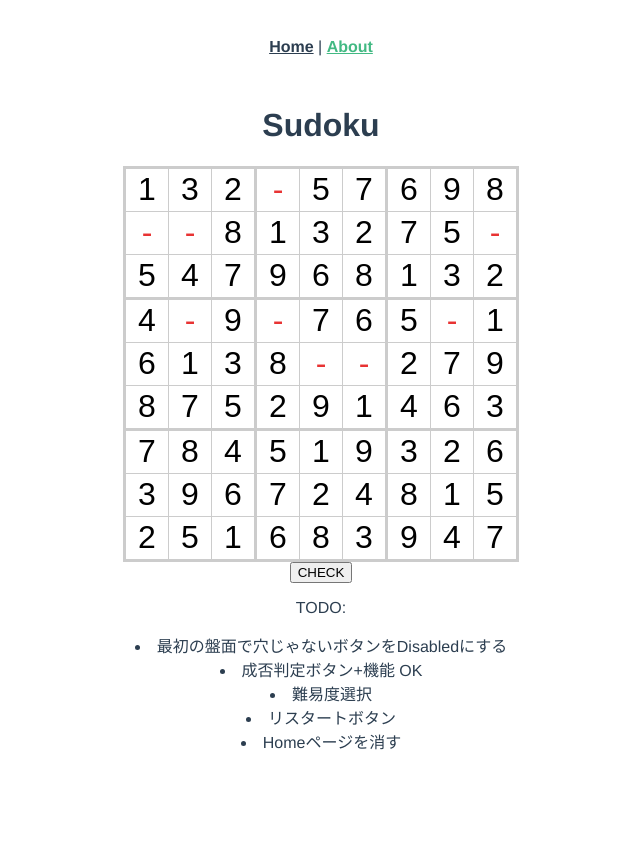
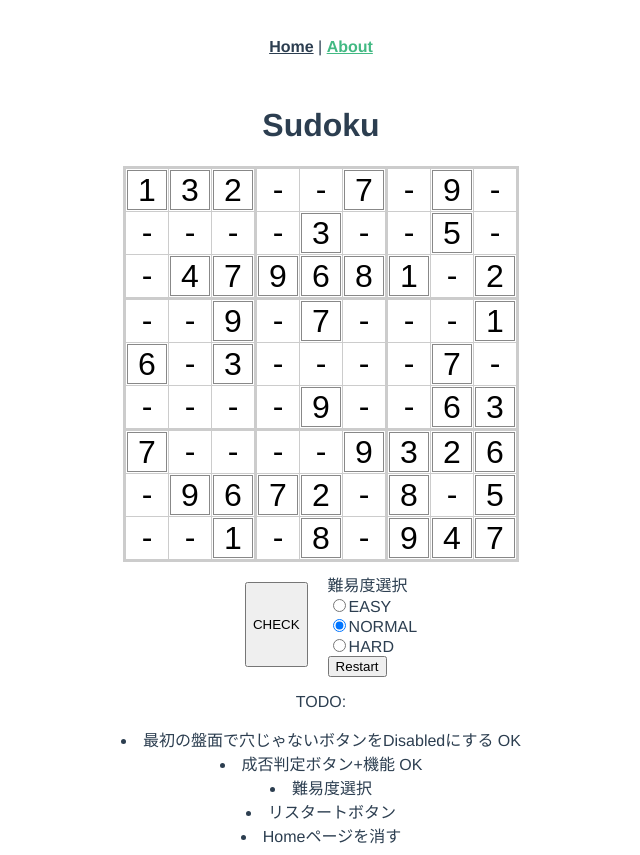
Before and after one commit to iichanize/sudoku_vue3, a Vue app in the folder vueApp/vue-sample/: page /about in a window 1280 px wide. Shown: the whole page, without its empty margins (319-959 px from the left). Before the commit the page ends 800 px from the top, so only its background shows below. Built offline with nearby package versions, Linux system fonts and the light colour scheme.

Commit message:
難易度選択とリセット機能追加

```diff
--- /dev/null
+++ b/vueApp/vue-sample/src/components/HoleNum.ts
@@ -0,0 +1,5 @@
+export const HoleNum: { [key: string]: number } = {
+  EASY: 40,
+  NORMAL: 55,
+  HARD: 70,
+};
--- /dev/null
+++ b/vueApp/vue-sample/src/components/LevelSwitch.vue
@@ -0,0 +1,55 @@
+<template>
+  <div class="levelSelect">
+    <span>難易度選択</span>
+    <br />
+    <input
+      type="radio"
+      id="level1"
+      value="EASY"
+      name="level"
+      v-model="gameLevel"
+    />
+    <label for="level1">EASY</label>
+    <br />
+    <input
+      type="radio"
+      id="level2"
+      value="NORMAL"
+      name="level"
+      v-model="gameLevel"
+    />
+    <label for="level2">NORMAL</label>
+    <br />
+    <input
+      type="radio"
+      id="level3"
+      value="HARD"
+      name="level"
+      v-model="gameLevel"
+    />
+    <label for="level3">HARD</label>
+    <br />
+    <button @click="restart">Restart</button>
+  </div>
+</template>
+
+<script setup lang="ts">
+  import { LevelStore, ResetStore } from "@/store/LevelStore";
+  import { ref, watch } from "vue";
+
+  const levelStore = LevelStore();
+  const resetStore = ResetStore();
+  const gameLevel = ref("NORMAL");
+  const restart = () => {
+    resetStore.update();
+  };
+  watch(gameLevel, () => {
+    levelStore.update(gameLevel.value);
+  });
+</script>
+
+<style>
+  .levelSelect {
+    text-align-last: start;
+  }
+</style>
--- a/vueApp/vue-sample/src/components/Sudoku.vue
+++ b/vueApp/vue-sample/src/components/Sudoku.vue
@@ -19,10 +19,11 @@
   </table>
 </template>
 <script lang="ts">
-  import { defineComponent, onMounted, ref } from "vue";
+  import { computed, defineComponent, onMounted, ref } from "vue";
   import { SudokuSolver } from "./SudokuSolver";
   import { correctFieldStore } from "@/store/CorrectFieldStore";
   import { fieldStore } from "@/store/FieldStore";
+  import { LevelStore } from "@/store/LevelStore";
 
   export default defineComponent({
     name: "HelloWorld",
@@ -32,6 +33,7 @@
     setup(props, ctx) {
       const correctStore = correctFieldStore();
       const nowStore = fieldStore();
+      const levelStore = LevelStore();
       let field = ref([
         ["-", "-", "-", "-", "-", "-", "-", "-", "-"],
         ["-", "-", "-", "-", "-", "-", "-", "-", "-"],
@@ -64,24 +66,26 @@
       const initField = () => {
         field.value = solver.initField(field.value);
       };
-      const openRandomSquare = () => {
-        field.value = solver.openRandomSquare(field.value);
+      const openRandomSquare = (level: string) => {
+        field.value = solver.openRandomSquare(field.value, level);
       };
       const lockField = () => {
         for (let i = 0; i < 9; i++) {
           for (let j = 0; j < 9; j++) {
             if (nowStore.getField[i][j] == "-") {
               const dom = document.getElementById(buttonId(i, j));
-              console.log(i, j, dom);
               if (dom) dom.removeAttribute("disabled");
             }
           }
         }
       };
-      initField();
-      correctStore.update(JSON.parse(JSON.stringify(field.value)));
-      openRandomSquare();
-      nowStore.update(JSON.parse(JSON.stringify(field.value)));
+      const resetField = () => {
+        initField();
+        correctStore.update(JSON.parse(JSON.stringify(field.value)));
+        openRandomSquare(levelStore.getLevel);
+        nowStore.update(JSON.parse(JSON.stringify(field.value)));
+      };
+      resetField();
       onMounted(() => {
         lockField();
       });
@@ -92,6 +96,7 @@
         field,
         initField,
         openRandomSquare,
+        resetField,
       };
     },
   });
@@ -118,7 +123,6 @@
     font-size: 32px;
     background-color: white;
     cursor: pointer;
-    color: rgb(232, 51, 51);
   }
   button[id^="button"]:hover {
     background-color: #ccc;
@@ -127,6 +131,7 @@
     background-color: #aaa;
   }
   button[id^="button"]:disabled {
+    border: 1px solid #888;
     color: black;
   }
 
--- a/vueApp/vue-sample/src/components/SudokuSolver.ts
+++ b/vueApp/vue-sample/src/components/SudokuSolver.ts
@@ -1,4 +1,6 @@
+import { HoleNum } from "@/components/HoleNum";
 import { SudokuSquare } from "./SudokuSquare";
+
 export class SudokuSolver {
   initField = (field: string[][]) => {
     this.completeBoard();
@@ -29,7 +31,7 @@ export class SudokuSolver {
   // 値挿入時に使用する添字
   iTmp = 0;
   // 穴あきの数
-  HOLE_NUM = 10;
+  HOLE_NUM = 70;
 
   // メインメソッド
   completeBoard = () => {
@@ -181,9 +183,9 @@ export class SudokuSolver {
     });
   };
 
-  openRandomSquare = (field: string[][]) => {
+  openRandomSquare = (field: string[][], level: string) => {
     const openList: { col: number; row: number }[] = [];
-    for (let i = 0; i < this.HOLE_NUM; i++) {
+    for (let i = 0; i < HoleNum[level]; i++) {
       const x = this.getRandomValue();
       const y = this.getRandomValue();
       const map = { col: x, row: y };
--- /dev/null
+++ b/vueApp/vue-sample/src/store/LevelStore.ts
@@ -0,0 +1,39 @@
+import { defineStore } from "pinia";
+
+export const LevelStore = defineStore("level", {
+  state: () => {
+    return {
+      id: "level",
+      level: "NORMAL",
+    };
+  },
+  getters: {
+    getLevel(state) {
+      return state.level;
+    },
+  },
+  actions: {
+    update(newLevel: string) {
+      this.level = newLevel;
+    },
+  },
+});
+
+export const ResetStore = defineStore("reset", {
+  state: () => {
+    return {
+      id: "reset",
+      value: false,
+    };
+  },
+  getters: {
+    getValue(state) {
+      return state.value;
+    },
+  },
+  actions: {
+    update() {
+      this.value = !this.value;
+    },
+  },
+});
--- a/vueApp/vue-sample/src/views/AboutView.vue
+++ b/vueApp/vue-sample/src/views/AboutView.vue
@@ -10,11 +10,15 @@
     id="id_container"
     style="text-align: center; width: 95%; height: 70%; margin: 0 auto"
   >
-    <Sudoku />
+    <Sudoku :key="renderKey" />
   </div>
-  <button @click="check">CHECK</button>
+  <div class="fieldFooter">
+    <button @click="check" class="checkButton">CHECK</button>
+    <LevelSwitch />
+  </div>
+
   <p>TODO:</p>
-  <li>最初の盤面で穴じゃないボタンをDisabledにする</li>
+  <li>最初の盤面で穴じゃないボタンをDisabledにする OK</li>
   <li>成否判定ボタン+機能 OK</li>
   <li>難易度選択</li>
   <li>リスタートボタン</li>
@@ -22,20 +26,25 @@
 </template>
 
 <script lang="ts">
-  import { defineComponent, ref } from "vue";
+  import { defineComponent, ref, watch } from "vue";
   import Sudoku from "@/components/Sudoku.vue";
+  import LevelSwitch from "@/components/LevelSwitch.vue";
   import { correctFieldStore } from "@/store/CorrectFieldStore";
   import { fieldStore } from "@/store/FieldStore";
+  import { ResetStore } from "@/store/LevelStore";
 
   export default defineComponent({
     name: "AboutView",
     components: {
       Sudoku,
+      LevelSwitch,
     },
     setup() {
       let completeFlag = ref(false);
       const correct = correctFieldStore();
       const now = fieldStore();
+      const resetStore = ResetStore();
+      const renderKey = ref(0);
       const check = () => {
         if (JSON.stringify(correct.getField) === JSON.stringify(now.getField)) {
           console.log("CORRECT!!");
@@ -45,12 +54,29 @@
           completeFlag.value = false;
         }
       };
+      resetStore.$subscribe((mutation, state) => {
+        console.log(mutation.events, state);
+        renderKey.value += 1;
+      });
       return {
         completeFlag,
         correct,
         now,
         check,
+        gameLevel: "",
+        renderKey,
       };
     },
   });
 </script>
+
+<style>
+  .fieldFooter {
+    margin: 10px;
+    display: flex;
+    justify-content: center;
+  }
+  .checkButton {
+    margin: 10px 20px;
+  }
+</style>
```
